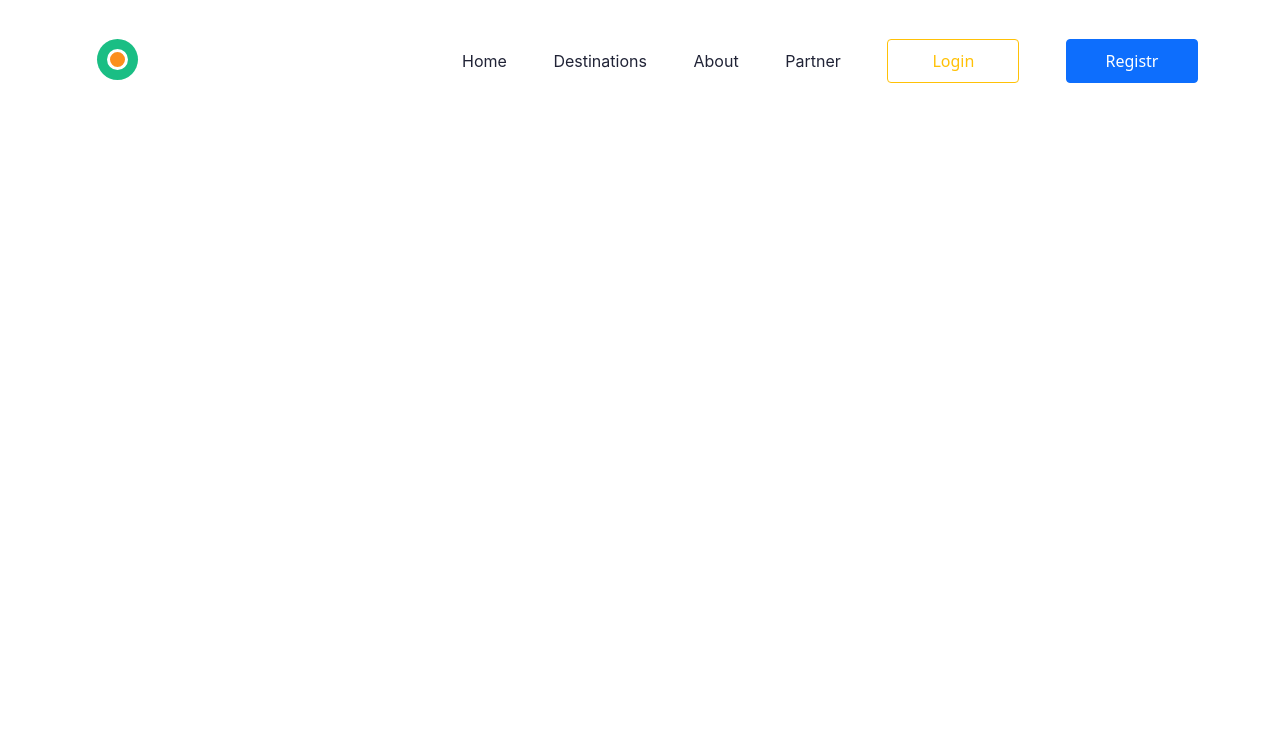
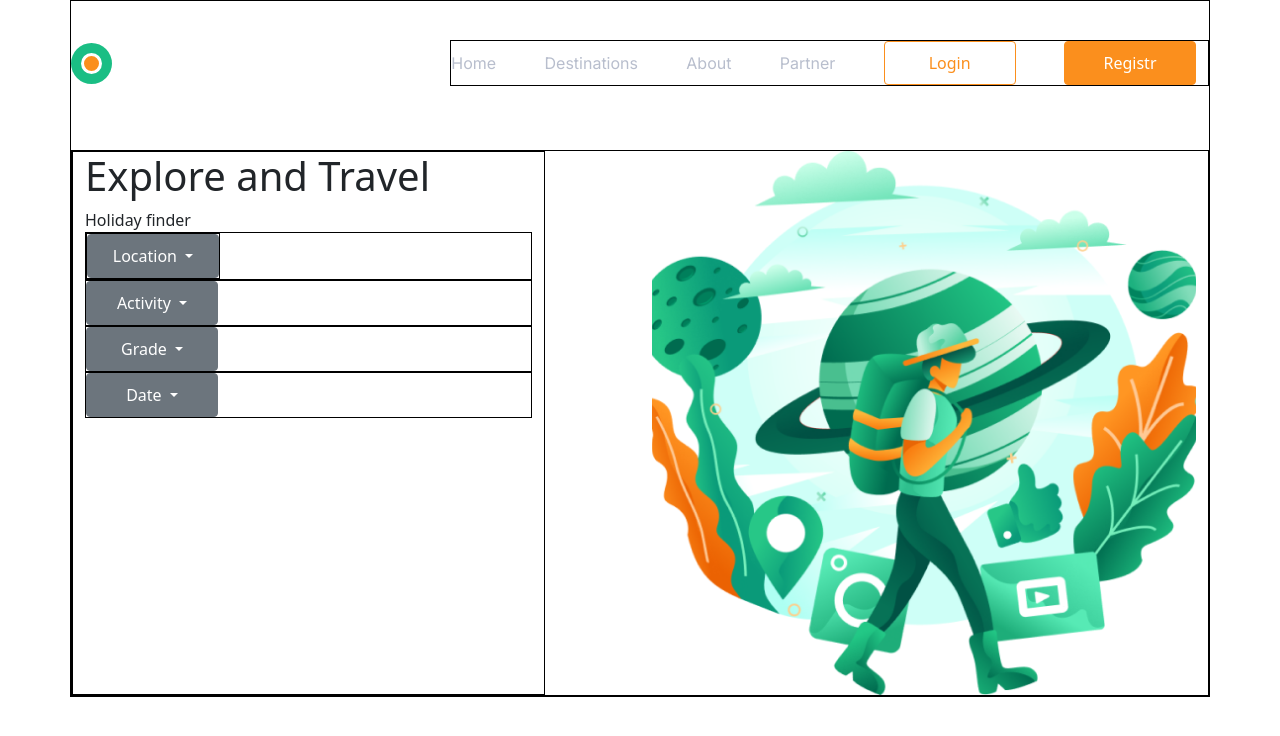
Before and after one commit to skovorodko-ov/TravelAndTours, a plain HTML site: page index.html in a window 1280 px wide. Drawn offline with nearby package versions, Linux system fonts and the light colour scheme.

Commit message:
feat: added font 'Inter' from googleFonts, styles menu,  blockFirst

```diff
--- a/css/style.css
+++ b/css/style.css
@@ -1,29 +1,55 @@
-.container {
+.header {
     margin-top: 39px;
 }
-
+div {
+    border: 1px solid black;
+}
 .row__logo {
     max-width: 41px;
     max-height: 41px;
+    padding: 0;
 }
-.row__nav {
-    margin-top: 39px;
-    display: flex;
-    justify-content: flex-end;
-    justify-content: space-between;
-    align-items: center;
-}
+
 .nav__link {
-    color: #202336;
+    color: #B8BECD;
     font-family: "Inter";
     font-size: 16px;
     text-decoration: none;
+}
+.nav__link:hover {
+    color: #202336
 }
 .btn {
     width: 132px;
     height: 44px;
 }
 .btn-outline-warning {
-    color: #ff0707;
-    border-color: #ffc107;
+    color: #FB8F1D;
+    border-color: #FB8F1D;
 }
+.btn-outline-warning:hover {
+    color: #fff;
+    border-color: #FB8F1D;
+    background-color: #FB8F1D;
+}
+.btn-primary {
+    color: #fff;
+    background-color: #FB8F1D;
+    border-color: #FB8F1D;
+}
+.btn-primary:hover {
+    color: #FB8F1D;
+    background-color: #fff;
+    border-color: #FB8F1D;
+}
+.BlockFirst {
+    margin-top: 64px;
+}
+.BlockFirst__form {
+    display: flex;
+    justify-content: space-between;
+}
+/* .dropdown {
+    width: 50%;
+    margin: 0;
+} */
--- a/index.html
+++ b/index.html
@@ -5,23 +5,77 @@
     <meta http-equiv="X-UA-Compatible" content="IE=edge">
     <meta name="viewport" content="width=device-width, initial-scale=1.0">
     <title>Travel And Tours</title>
+    <link rel="preconnect" href="https://fonts.gstatic.com">
+    <link href="https://fonts.googleapis.com/css2?family=Inter:wght@400;500;600;700;800&display=swap" rel="stylesheet">
+    <link href="https://cdn.jsdelivr.net/npm/bootstrap@5.0.0-beta3/dist/css/bootstrap.min.css" rel="stylesheet" integrity="sha384-eOJMYsd53ii+scO/bJGFsiCZc+5NDVN2yr8+0RDqr0Ql0h+rP48ckxlpbzKgwra6" crossorigin="anonymous">
     <link rel="stylesheet" href="css\style.css">
-    <link href="https://cdn.jsdelivr.net/npm/bootstrap@5.0.0-beta3/dist/css/bootstrap.min.css" rel="stylesheet" integrity="sha384-eOJMYsd53ii+scO/bJGFsiCZc+5NDVN2yr8+0RDqr0Ql0h+rP48ckxlpbzKgwra6" crossorigin="anonymous">
 </head>
 <body>
     <div class="container">
-        <div class="row">
+        <header class="row justify-content-between align-items-center header">
             <img class="row__logo col-1" src="img\logo.svg" alt="logo">
-            <div class="col-8 offset-3 row__nav">
+            <div class="col-8 offset-3 justify-content-between align-items-center nav">
                 <a class="nav__link" href="/">Home</a>
                 <a class="nav__link" href="/">Destinations</a>
                 <a class="nav__link" href="/">About</a>
                 <a class="nav__link" href="/">Partner</a>
-                <button class="btn btn-outline-warning nav__btn">Login</button>
+                <button class="btn btn-outline-warning">Login</button>
                 <button type="button" class="btn btn-primary">Registr</button>
             </div>
+        </header>
+        <div class="row BlockFirst">
+            <div class="col-5 flex-direction-column justify-content-between">
+                <h1 class="BlockFirst__h1">Explore and
+                    Travel</h1>
+                    <span class="BlockFirst__span">Holiday finder</span>
+                <div class="BlockFirst__form">
+
+                    <div class="dropdown">
+                        <button class="btn btn-secondary dropdown-toggle" type="button" id="dropdownMenu2" data-bs-toggle="dropdown" aria-expanded="false">
+                            Location
+                        </button>
+                        <ul class="dropdown-menu" aria-labelledby="dropdownMenu2">
+                          <li><button class="dropdown-item" type="button">Action</button></li>
+                          <li><button class="dropdown-item" type="button">Another action</button></li>
+                          <li><button class="dropdown-item" type="button">Something else here</button></li>
+                        </ul>
+                      </div>
+                </div>
+                <div class="dropdown">
+                    <button class="btn btn-secondary dropdown-toggle" type="button" id="dropdownMenu2" data-bs-toggle="dropdown" aria-expanded="false">
+                        Activity
+                    </button>
+                    <ul class="dropdown-menu" aria-labelledby="dropdownMenu2">
+                      <li><button class="dropdown-item" type="button">Action</button></li>
+                      <li><button class="dropdown-item" type="button">Another action</button></li>
+                      <li><button class="dropdown-item" type="button">Something else here</button></li>
+                    </ul>
+                  </div>
+                  <div class="dropdown">
+                    <button class="btn btn-secondary dropdown-toggle" type="button" id="dropdownMenu2" data-bs-toggle="dropdown" aria-expanded="false">
+                        Grade
+                    </button>
+                    <ul class="dropdown-menu" aria-labelledby="dropdownMenu2">
+                      <li><button class="dropdown-item" type="button">Action</button></li>
+                      <li><button class="dropdown-item" type="button">Another action</button></li>
+                      <li><button class="dropdown-item" type="button">Something else here</button></li>
+                    </ul>
+                  </div>
+                  <div class="dropdown">
+                    <button class="btn btn-secondary dropdown-toggle" type="button" id="dropdownMenu2" data-bs-toggle="dropdown" aria-expanded="false">
+                        Date
+                    </button>
+                    <ul class="dropdown-menu" aria-labelledby="dropdownMenu2">
+                      <li><button class="dropdown-item" type="button">Action</button></li>
+                      <li><button class="dropdown-item" type="button">Another action</button></li>
+                      <li><button class="dropdown-item" type="button">Something else here</button></li>
+                    </ul>
+                  </div>
+            </div>
+            <img class="col-6 offset-1" src="img\thousand-01 1.png" alt="thousand-01">
         </div>
     </div>
+
 
     <script src="https://cdn.jsdelivr.net/npm/bootstrap@5.0.0-beta3/dist/js/bootstrap.bundle.min.js" integrity="sha384-JEW9xMcG8R+pH31jmWH6WWP0WintQrMb4s7ZOdauHnUtxwoG2vI5DkLtS3qm9Ekf" crossorigin="anonymous"></script>
 </body>
```
Also changed, not shown: img/thousand-01 1.png (added).
